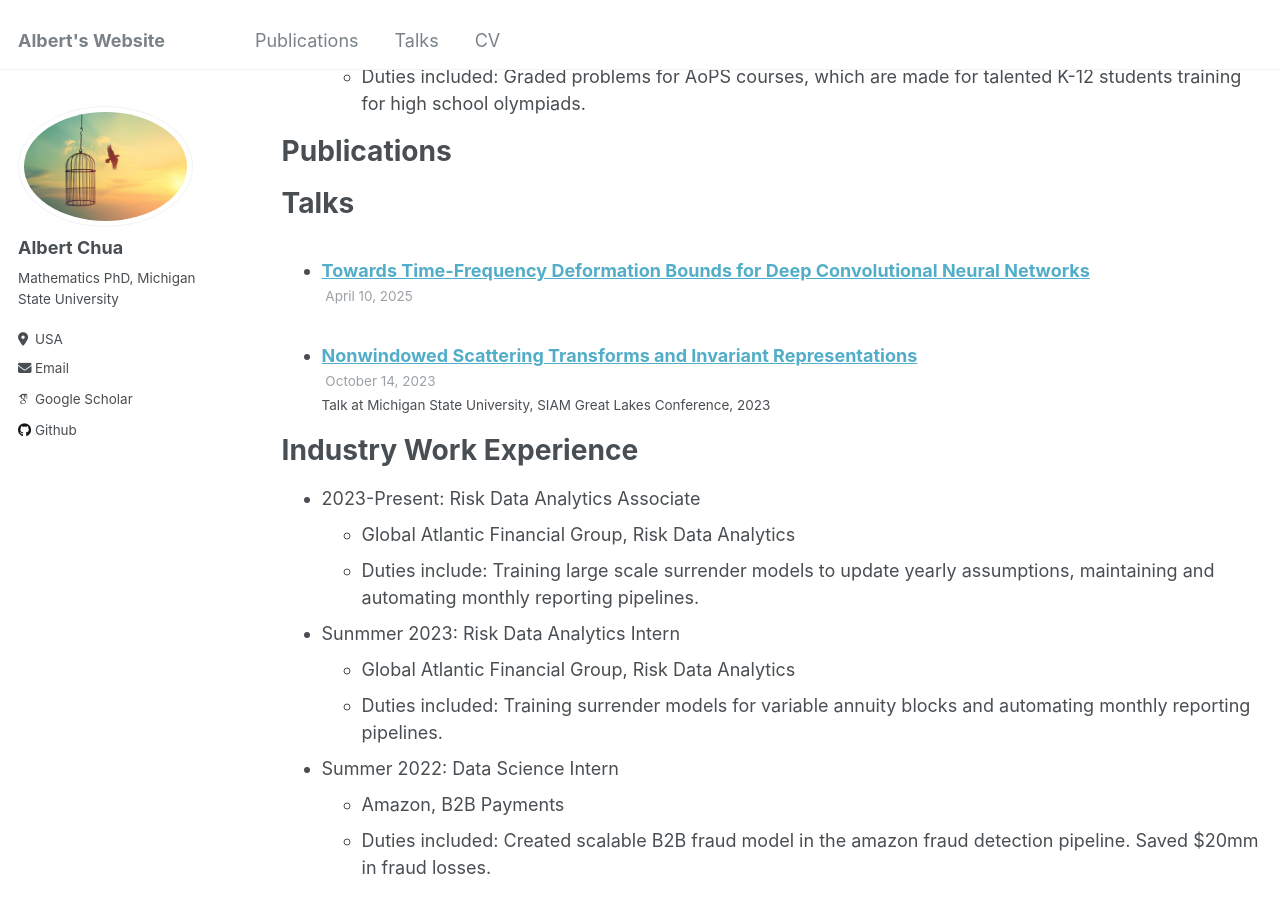
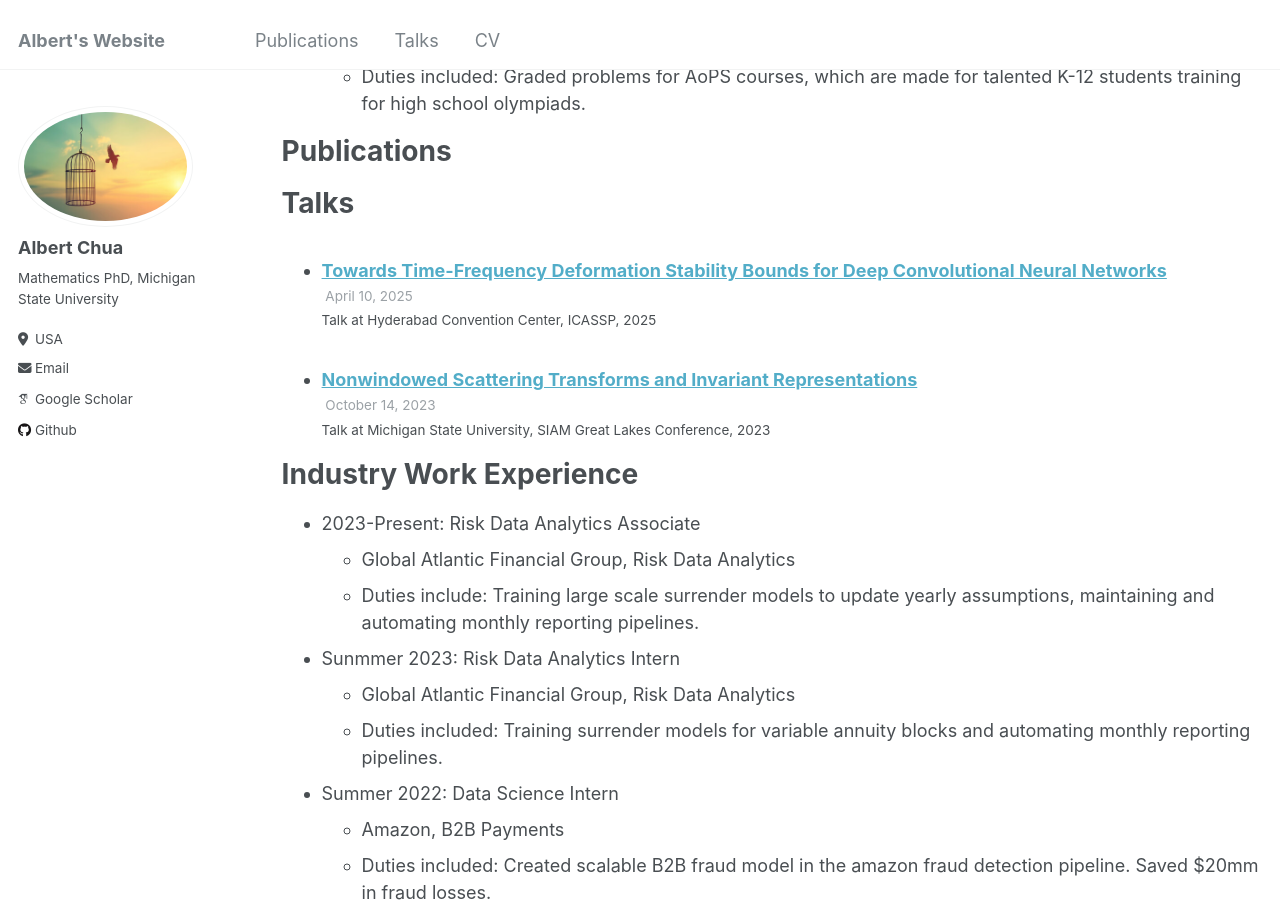
Before and after one commit to alchua1996/alchua1996.github.io, a Jekyll site: the page built from _pages/cv.md, in a window 1280 px wide and 900 px high, scrolled down 504 px. Built offline with Jekyll 4.4.1, drawn with Linux system fonts in a browser that asks for light colours; some web fonts are replaced.

Commit message:
Update Time_Frequency_Deep_CNN.md

```diff
--- a/_talks/Time_Frequency_Deep_CNN.md
+++ b/_talks/Time_Frequency_Deep_CNN.md
@@ -1,8 +1,9 @@
 ---
-title: "Towards Time-Frequency Deformation Bounds for Deep Convolutional Neural Networks"
+title: "Towards Time-Frequency Deformation Stability Bounds for Deep Convolutional Neural Networks"
 collection: talks
 type: "Talk"
 permalink: files/Time_Frequency_Deep_CNN_Slides.pdf?raw=true
+venue: Hyderabad Convention Center
 date: 2025-04-10
 location: "ICASSP, 2025"
 ---
```
